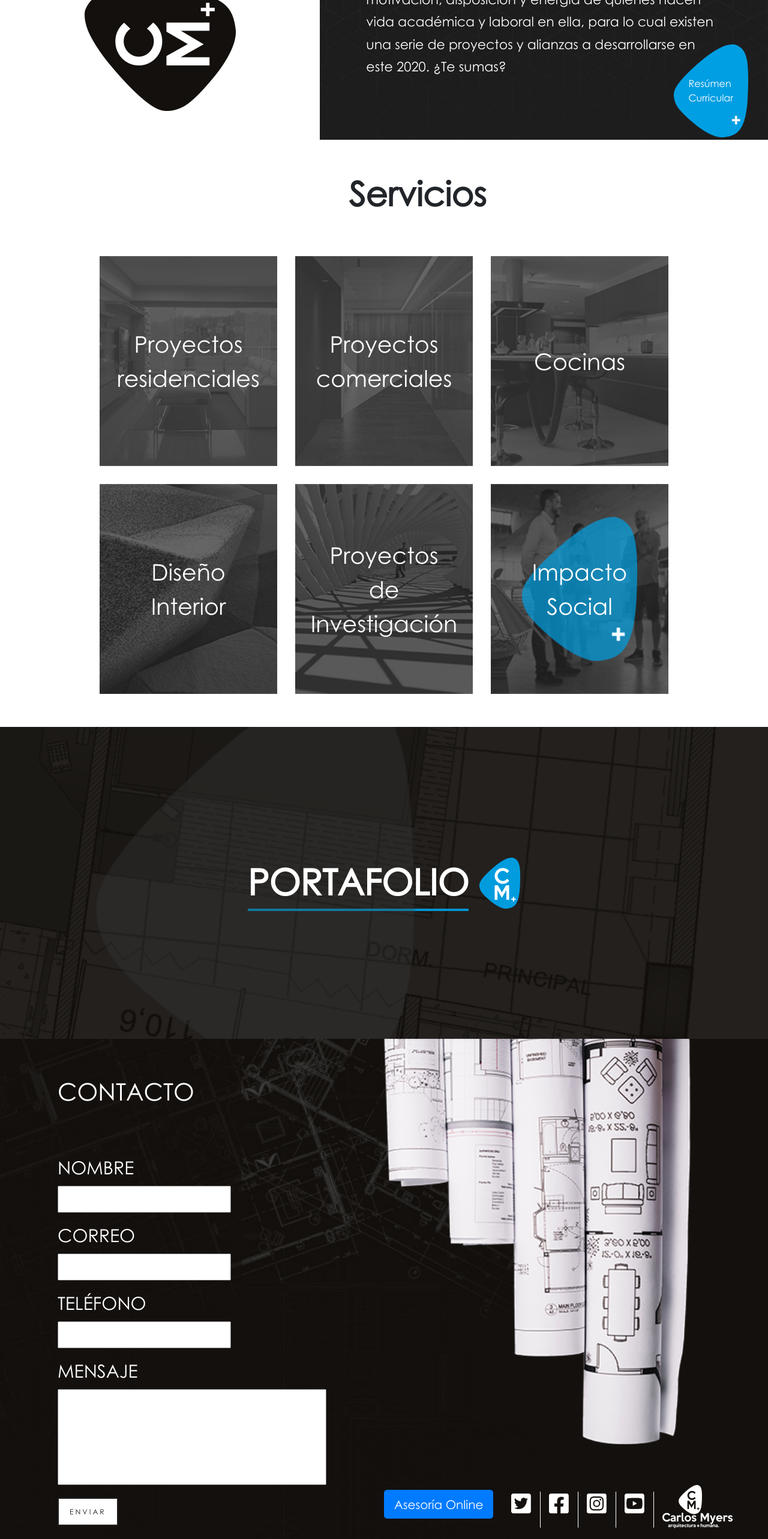
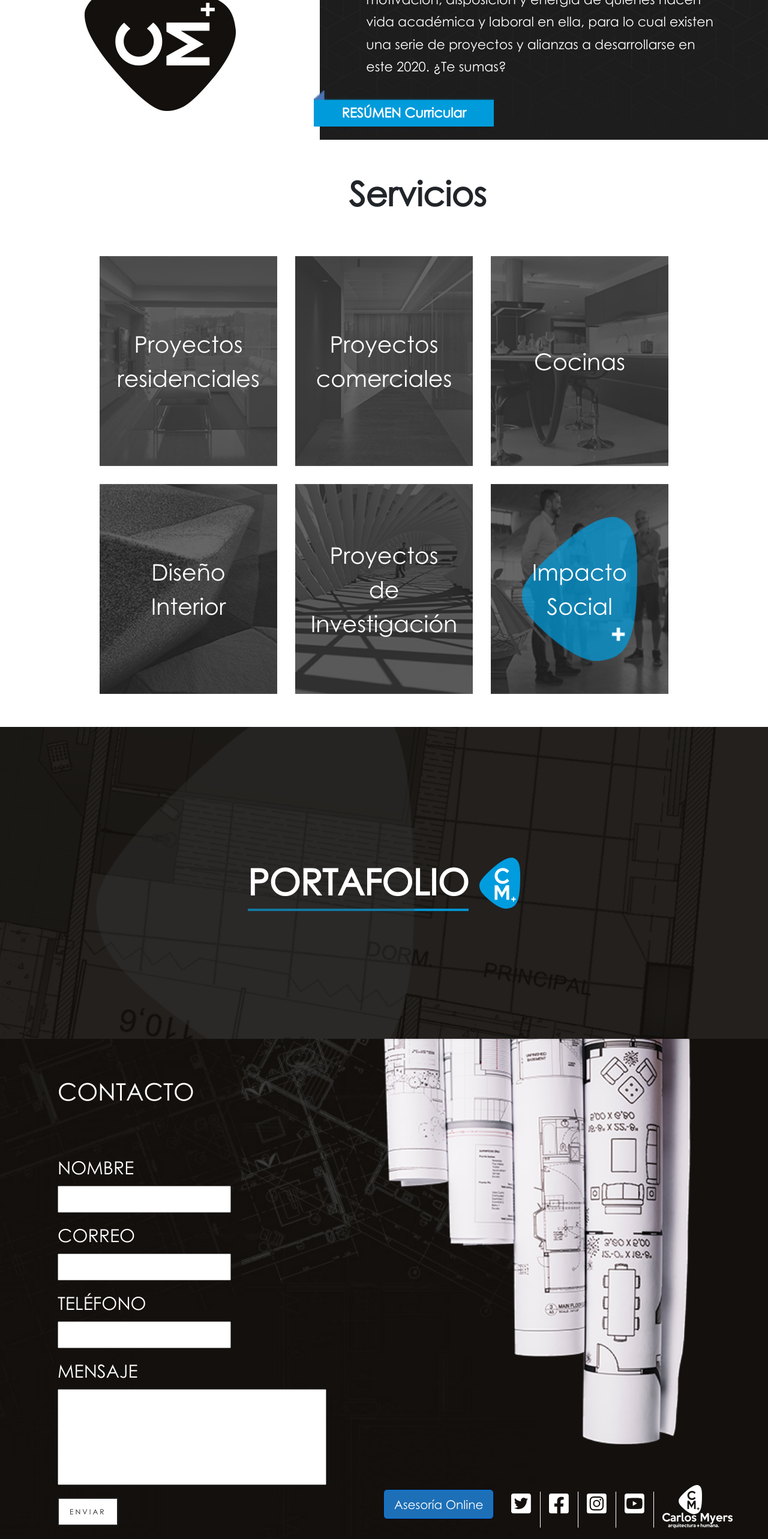
Before and after one commit to Kevjoseph66/carlos-myers-demo-1, a React (Create React App) app: page / in a window 1280 px wide. Shown: the part 1720-4286 px from the top of the page at 60% size. Built offline with nearby package versions, Linux system fonts and the light colour scheme.

Commit message:
Botones actualizados

```diff
--- a/src/App.css
+++ b/src/App.css
@@ -357,3 +357,12 @@ a:hover {
   padding: 10px 20px;
   margin-left: -0.46em;
 }
+
+.cinta.resumen {
+  font-size: 22px;
+  padding: 20px 20px;
+}
+
+.btn-asesoria {
+  background-color: #1d70b7 !important;
+}
--- a/src/App.js
+++ b/src/App.js
@@ -193,7 +193,19 @@ class App extends Component {
                 académica y laboral en ella, para lo cual existen una serie de
                 proyectos y alianzas a desarrollarse en este 2020. ¿Te sumas?
               </p>
-              <Row justify="end" style={{ marginRight: "0" }}>
+
+              <div className="cinta resumen">
+                <a
+                  href={pdfCurriculum}
+                  rel="noopener noreferrer"
+                  target="_blank"
+                  style={{ width: "100%", height: "100%" }}
+                >
+                  {" "}
+                  <p>RESÚMEN Curricular</p>
+                </a>
+              </div>
+              {/* <Row justify="end" style={{ marginRight: "0" }}>
                 <Col
                   md={3}
                   className="super-center s  "
@@ -229,7 +241,7 @@ class App extends Component {
                     )}
                   </a>
                 </Col>
-              </Row>
+              </Row> */}
             </Col>
           </Row>
           <Row
@@ -437,7 +449,7 @@ class App extends Component {
               style={{ marginBottom: "1em" }}
             >
               <Button
-                className="mb-3"
+                className="mb-3 btn-asesoria"
                 size="lg"
                 href={pdfServiciosOnline}
                 rel="noopener noreferrer"
```
